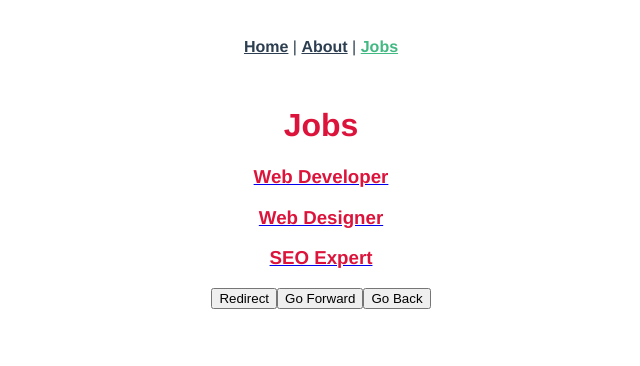
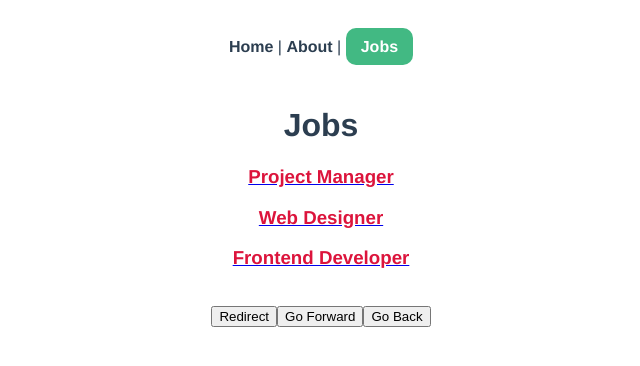
Before and after one commit to fisheeesh/Vue-Router, a Vue app: page /jobs in a window 1280 px wide. Shown: the top 366 px of the page, without its empty margins (319-959 px from the left). Built offline with nearby package versions, Linux system fonts and the light colour scheme; data requests are answered from the project's data file.

Commit message:
json-server and fetch data

```diff
--- /dev/null
+++ b/database/db.json
@@ -0,0 +1,7 @@
+{
+    "jobs" : [
+        {"title" : "Project Manager", "id" : 1, "detail" : "Manage Project"},
+        {"title" : "Web Designer", "id" : 2, "detail" : "Design Website"},
+        {"title" : "Frontend Developer", "id" : 3, "detail" : "Develop Website"}
+    ]
+}
--- a/package.json
+++ b/package.json
@@ -4,7 +4,8 @@
   "private": true,
   "scripts": {
     "serve": "vue-cli-service serve",
-    "build": "vue-cli-service build"
+    "build": "vue-cli-service build",
+    "dev" : "json-server --watch database/db.json"
   },
   "dependencies": {
     "core-js": "^3.8.3",
--- a/src/App.vue
+++ b/src/App.vue
@@ -5,6 +5,7 @@
     <router-link :to="{name : 'jobs'}">Jobs</router-link>
   </nav>
   <router-view/>
+  <br>
   <button @click="redirect">Redirect</button>
   <button @click="goForward">Go Forward</button>
   <button @click="goBack">Go Back</button>
@@ -40,9 +41,13 @@ nav {
 nav a {
   font-weight: bold;
   color: #2c3e50;
+  text-decoration: none;
 }
 
 nav a.router-link-exact-active {
-  color: #42b983;
+  background-color: #42b983;
+  color: white;
+  padding: 10px 15px;
+  border-radius: 10px;
 }
 </style>
--- a/src/views/NotFound.vue
+++ b/src/views/NotFound.vue
@@ -9,7 +9,7 @@ export default {
 }
 </script>
 
-<style>
+<style scoped>
 h1{
     color: crimson;
 }
--- a/src/views/jobs/JobDetail.vue
+++ b/src/views/jobs/JobDetail.vue
@@ -1,15 +1,30 @@
 <template>
-  <h1>Job Detail Page {{ id }}</h1>
+  <h1>Job Detail Page - {{ id }}</h1>
+  <div v-if="job">
+    <p>Job Title - {{ job.title }}</p>
+    <p>Job Detail - {{ job.detail }}</p>
+  </div>
 </template>
 
 <script>
 export default {
-    props : ['id']
+    props : ['id'],
     // data(){
     //     return{
     //         id : this.$route.params.id
     //     }
     // }
+    data(){
+      return{
+        job : null
+      }
+    },
+    mounted(){
+      fetch('http://localhost:3000/jobs/' + this.id)
+      .then(response => response.json())
+      .then(data => this.job = data)
+      .catch(err => console.log(err.message))
+    }
 }
 </script>
 
--- a/src/views/jobs/JobsView.vue
+++ b/src/views/jobs/JobsView.vue
@@ -2,7 +2,7 @@
   <div>
     <h1>Jobs</h1>
     <div v-for="job in jobs" :key="job.id">
-      <router-link :to="{ name: 'jobDetail' , params : {id : job.title}}">
+      <router-link :to="{ name: 'jobDetail' , params : {id : job.id}}">
         <h3 class="jobs">{{ job.title }}</h3>
       </router-link>
     </div>
@@ -14,11 +14,16 @@ export default {
   data() {
     return {
       jobs: [
-        { id: 1, title: 'Web Developer', detail: 'Develop Website' },
-        { id: 2, title: 'Web Designer', detail: 'Design Website' },
-        { id: 3, title: 'SEO Expert', detail: 'Optimize Website' }
+
       ]
     }
+  },
+  //mounted hook is a good place to fetch data from api
+  mounted(){
+    fetch('http://localhost:3000/jobs')
+    .then(response => response.json())
+    .then(data => this.jobs = data)
+    .catch(err => console.log(err.message))
   }
 }
 </script>
```
